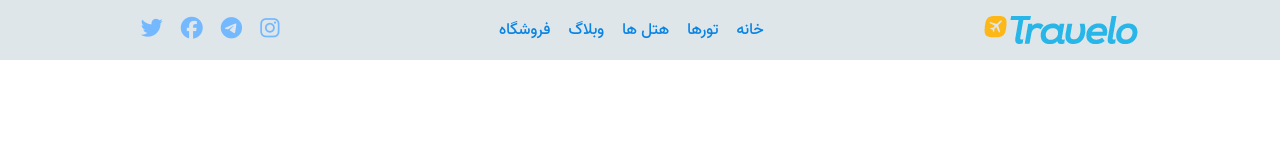
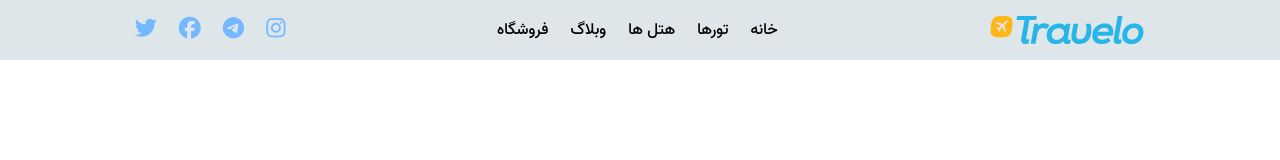
Before and after one commit to M0hammadM0stafavi/Flexbox-Template, a plain HTML site: page index.html in a window 1280 px wide. Drawn offline with Linux system fonts and the light colour scheme.

Commit message:
Fix-responsibility-bug-and-change-link-colo

```diff
--- a/assets/css/_nav.css
+++ b/assets/css/_nav.css
@@ -21,7 +21,10 @@ nav .container ul {
 }
 
 nav ul li {
-  margin-right: 18px;
+  margin-right: 22px;
+}
+
+nav ul li:hover{
   color: #0984e3;
 }
 
@@ -42,7 +45,7 @@ nav .container a.user {
   display: none;
 }
 
-@media only screen and (max-width: 600px) {
+@media only screen and (max-width: 632px) {
   nav .container ul {
     display: none;
   }
```
